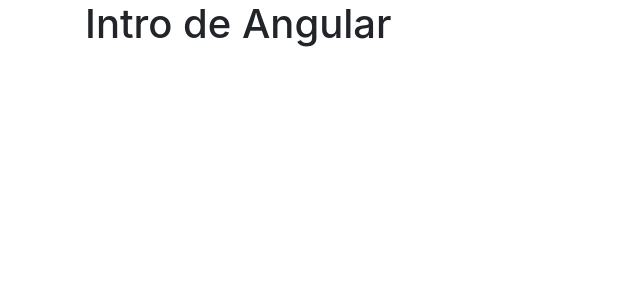
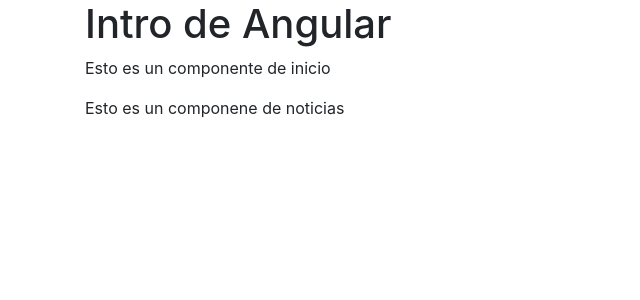
Before and after one commit to lgraul87/angular4, an Angular app: page / in a window 1280 px wide. Shown: the top 300 px of the page, without its empty margins (0-640 px from the left). Built offline with nearby package versions, Linux system fonts and the light colour scheme.

Commit message:
inicio 03

```diff
--- a/src/app/app.component.html
+++ b/src/app/app.component.html
@@ -1 +1,3 @@
 <h1>Intro de Angular</h1>
+<app-inicio></app-inicio>
+<app-noticias></app-noticias>
--- a/src/app/app.module.ts
+++ b/src/app/app.module.ts
@@ -3,11 +3,13 @@
 
 import { AppComponent } from './app.component';
 import { InicioComponent } from './pages/inicio/inicio.component';
+import { NoticiasComponent } from './pages/noticias/noticias.component';
 
 @NgModule({
   declarations: [
     AppComponent,
-    InicioComponent
+    InicioComponent,
+    NoticiasComponent
   ],
   imports: [
     BrowserModule
--- a/src/app/pages/inicio/inicio.component.html
+++ b/src/app/pages/inicio/inicio.component.html
@@ -1 +1 @@
-<p>inicio works!</p>
+<p>Esto es un componente de inicio</p>
--- /dev/null
+++ b/src/app/pages/noticias/noticias.component.html
@@ -0,0 +1 @@
+<p>Esto es un componene de noticias</p>
--- /dev/null
+++ b/src/app/pages/noticias/noticias.component.ts
@@ -0,0 +1,15 @@
+import { Component, OnInit } from '@angular/core';
+
+@Component({
+  selector: 'app-noticias',
+  templateUrl: './noticias.component.html',
+  styleUrls: ['./noticias.component.css']
+})
+export class NoticiasComponent implements OnInit {
+
+  constructor() { }
+
+  ngOnInit(): void {
+  }
+
+}
```
Also changed, not shown: src/app/pages/noticias/noticias.component.css (added), 1 other file (tests, documents, lock files or other folders).
